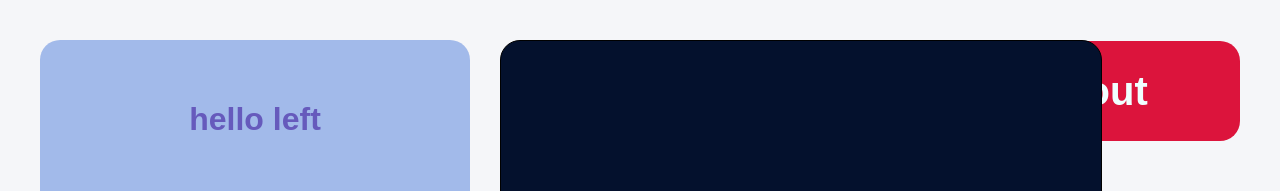
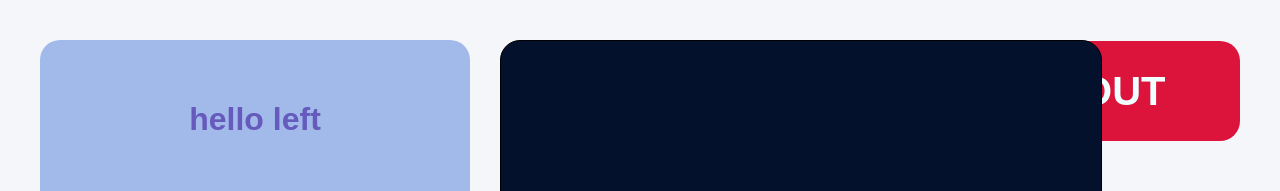
Before and after one commit to sr-nirmal/sap_test_01, a React (Create React App) app in the folder main/: page / in a window 1280 px wide. Shown: the top 191 px of the page. Built offline with nearby package versions, Linux system fonts and the light colour scheme.

Commit message:
test_commit_01

```diff
--- a/main/src/App.js
+++ b/main/src/App.js
@@ -9,7 +9,7 @@ class App extends Component{
   render(){
     return(
       <div>
-        <button className='logout'>Logout</button>
+        <button className='logout'>LOGOUT</button>
         <Top></Top>
         <Right></Right>
 
```
